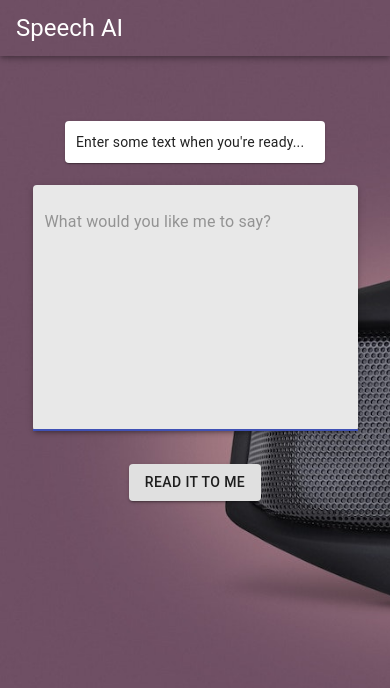
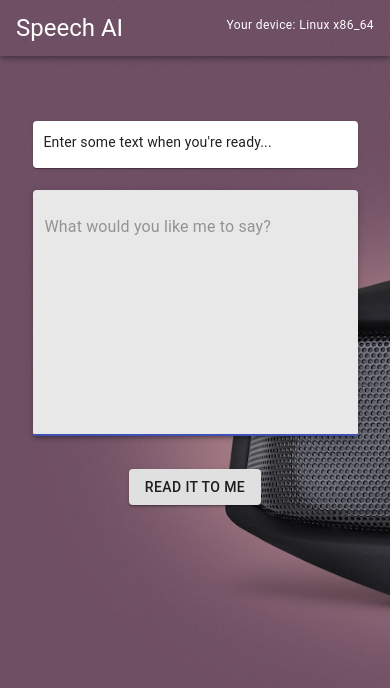
Before and after one commit to magician11/speech-ai, a React (Create React App) app: page / in a window 390 px wide. Shown: the top 688 px of the page. Built offline with nearby package versions, Linux system fonts and the light colour scheme.

Commit message:
added iPhone check

```diff
--- a/src/components/App.js
+++ b/src/components/App.js
@@ -1,4 +1,4 @@
-import React, { Fragment, useState } from 'react';
+import React, { Fragment, useState, useEffect } from 'react';
 import {
   Typography,
   CssBaseline,
@@ -18,6 +18,16 @@ const App = () => {
   const [text, setText] = useState();
   const [analysingText, setAnalysingText] = useState(false);
   const [readyToSpeak, setReadyToSpeak] = useState(false);
+  const [isIphone, setIsIphone] = useState(false);
+  const [device, setDevice] = useState();
+
+  useEffect(() => {
+    setDevice(navigator.platform);
+
+    if (navigator.platform === 'iPhone') {
+      setIsIphone(true);
+    }
+  }, []);
 
   const readyToPlay = () => setReadyToSpeak(true);
 
@@ -45,38 +55,37 @@ const App = () => {
     status = "Enter some text when you're ready...";
   }
 
-  return (
-    <Fragment>
-      <CssBaseline />
-      <AppBar position="fixed" color="transparent">
-        <Toolbar>
-          <Typography
-            variant="h5"
-            style={{
-              color: 'white'
-            }}
+  const dashboard = isIphone ? (
+    <Grid
+      container
+      justify="center"
+      alignItems="center"
+      style={{ marginTop: 33 }}
     >
-            Speech AI
+      <Grid item xs={12} sm={6} lg={4}>
+        <Paper style={{ padding: 22, margin: 11 }}>
+          <Typography variant="h6" gutterBottom>
+            Sorry, this app doesn't work with iPhones.
           </Typography>
-        </Toolbar>
-      </AppBar>
-      <div
-        style={{
-          backgroundImage: `url(${speakerImage})`,
-          backgroundSize: 'cover',
-          height: '100vh',
-          paddingTop: 88
-        }}
-      >
+          <Typography variant="body1">
+            It'll work on your computer though, even Macs 😀
+          </Typography>
+        </Paper>
+      </Grid>
+    </Grid>
+  ) : (
+    <>
       <Grid
         container
         justify="center"
         alignItems="center"
         style={{ marginTop: 33, marginBottom: 22 }}
       >
-          <Grid item xs={8} sm={6} md={4} lg={3}>
+        <Grid item xs={10} sm={6} md={4} lg={3}>
           <Paper style={{ padding: 11 }}>
-              <Typography variant="body2">{status}</Typography>
+            <Typography variant="body2" gutterBottom>
+              {status}
+            </Typography>
           </Paper>
         </Grid>
       </Grid>
@@ -111,6 +120,37 @@ const App = () => {
           </Box>
         </Grid>
       </Grid>
+    </>
+  );
+
+  return (
+    <Fragment>
+      <CssBaseline />
+      <AppBar position="fixed" color="transparent">
+        <Toolbar>
+          <Typography
+            variant="h5"
+            style={{
+              color: 'white',
+              flexGrow: 1
+            }}
+          >
+            Speech AI
+          </Typography>
+          <Typography variant="caption" gutterBottom style={{ color: 'white' }}>
+            Your device: {device}
+          </Typography>
+        </Toolbar>
+      </AppBar>
+      <div
+        style={{
+          backgroundImage: `url(${speakerImage})`,
+          backgroundSize: 'cover',
+          height: '100vh',
+          paddingTop: 88
+        }}
+      >
+        {dashboard}
       </div>
     </Fragment>
   );
```
Also changed, not shown: 1 other file (tests, documents, lock files or other folders). Lines whose indentation alone changed are shown as unchanged.
